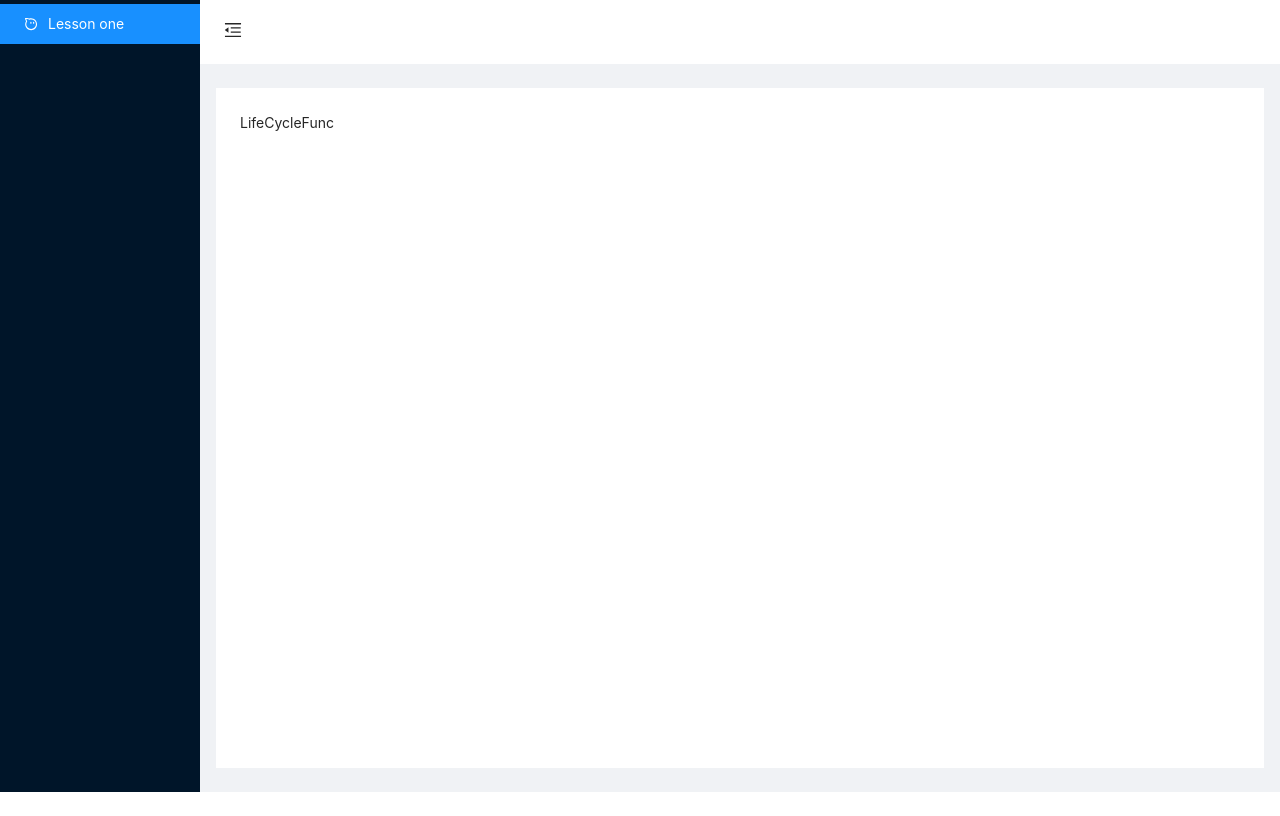
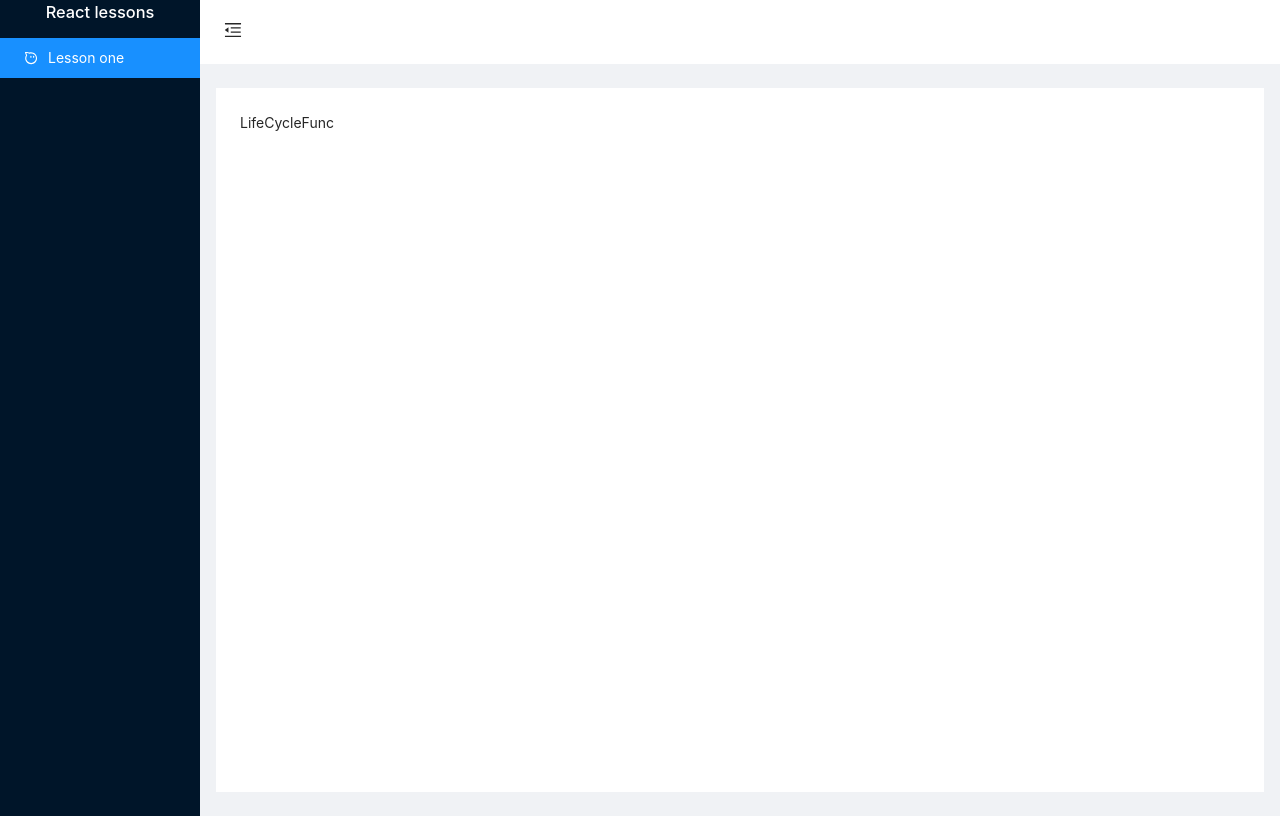
Before and after one commit to Ethriel/ReactMentoringRepo, a React app in the folder mentoring/: page / in a window 1280 px wide. Built offline with nearby package versions, Linux system fonts and the light colour scheme.

Commit message:
layout changes

```diff
--- a/mentoring/src/Layout/app-layout.js
+++ b/mentoring/src/Layout/app-layout.js
@@ -23,6 +23,7 @@ const AppLayout = (props) => {
     return (
         <Layout>
             <Sider trigger={null} collapsible collapsed={collapsed}>
+                <h1 style={{ color: 'white', textAlign: 'center' }}>React lessons</h1>
                 <Menu theme='dark' mode='inline' defaultSelectedKeys={lesson1}>
                     <Menu.Item key={lesson1} icon={<AliwangwangOutlined />}>
                         <Link to={home}>Lesson one</Link>
@@ -42,7 +43,7 @@ const AppLayout = (props) => {
                     style={{
                         margin: '24px 16px',
                         padding: 24,
-                            minHeight: '85vh',
+                        minHeight: '88vh',
                     }}>
                     {
                         <Routes />
```
Also changed, not shown: 1 other file (tests, documents, lock files or other folders). Lines whose indentation alone changed are shown as unchanged.
